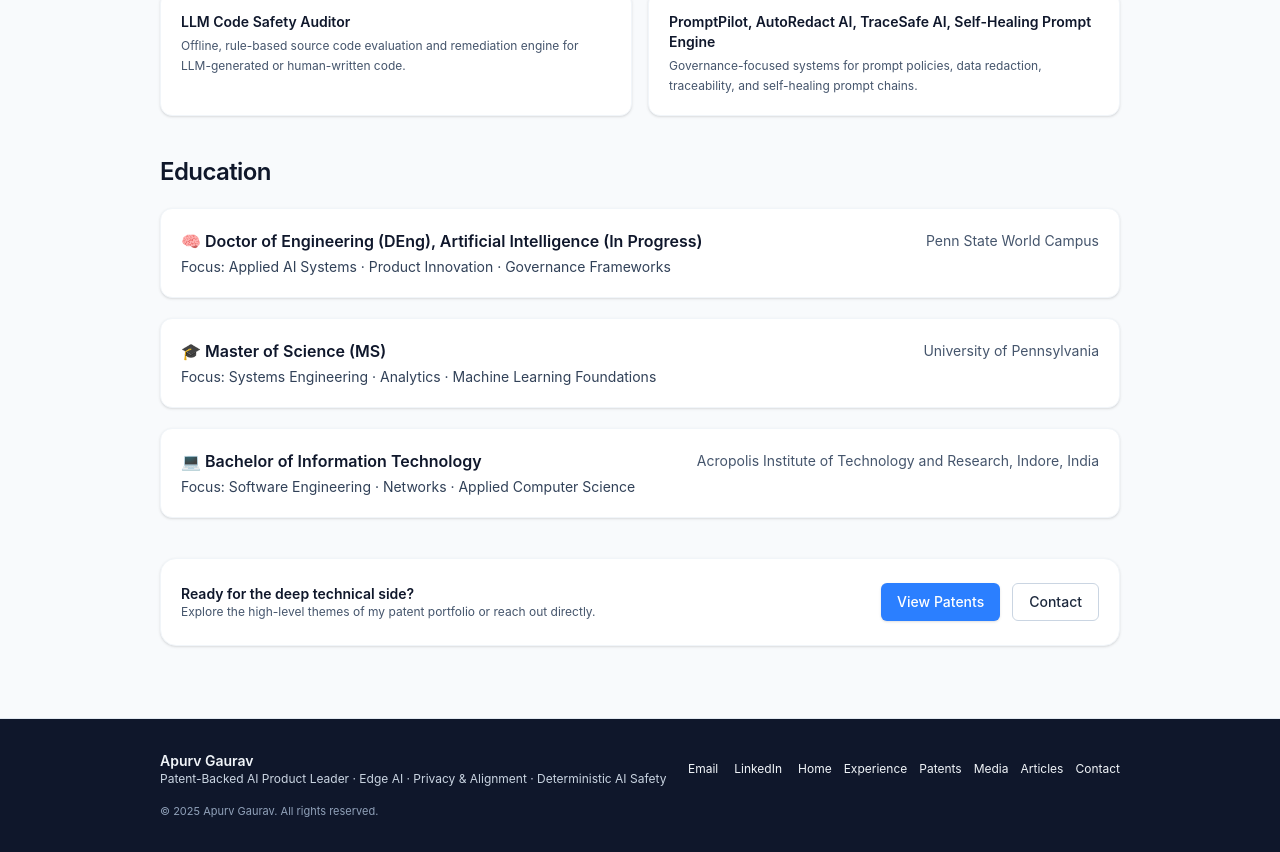
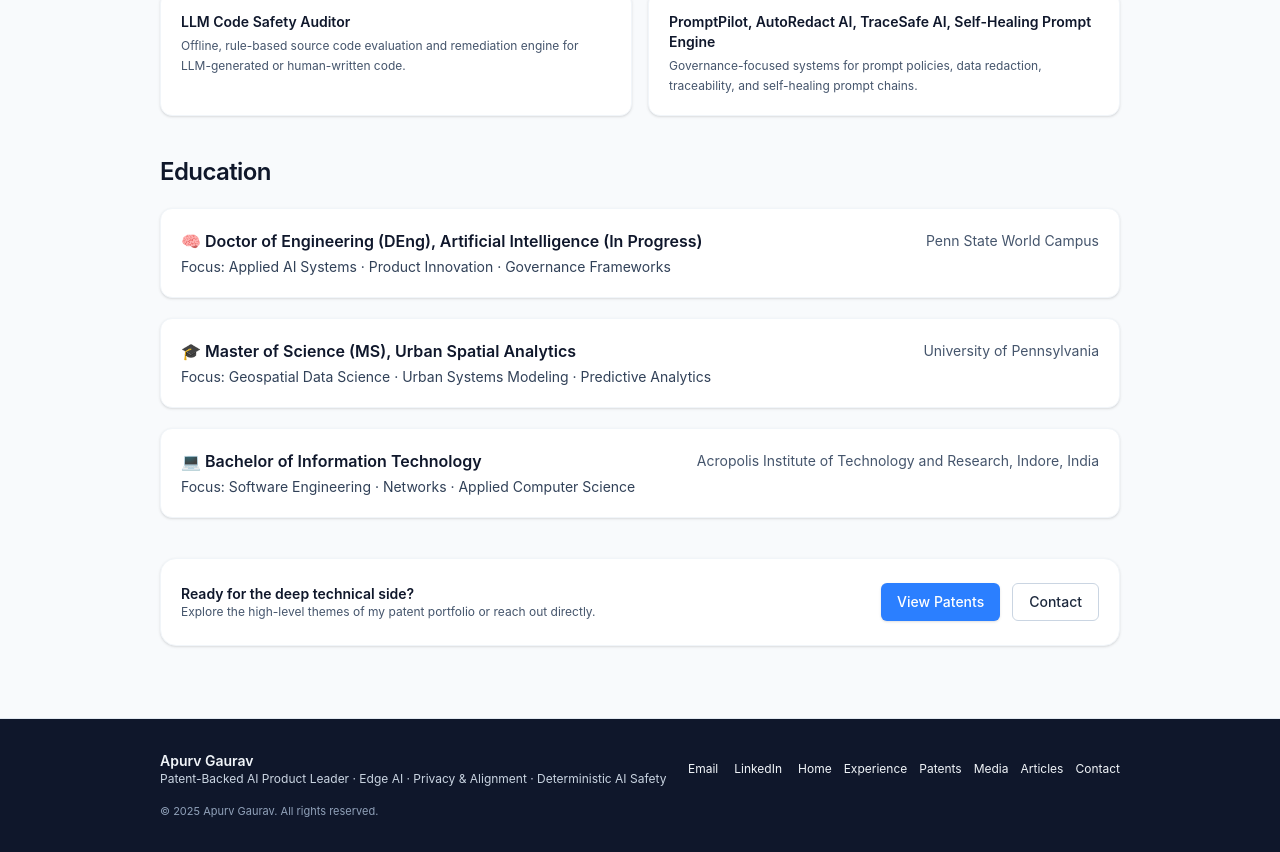
Before and after one commit to apurvgaurav/apurv-portfolio, a Next.js app: page /experience in a window 1280 px wide. Shown: the part 1531-2383 px from the top of the page. Built offline with nearby package versions, Linux system fonts and the light colour scheme.

Commit message:
Update page.tsx

```diff
--- a/app/experience/page.tsx
+++ b/app/experience/page.tsx
@@ -200,13 +200,18 @@
     <p className="mt-1 text-sm text-slate-700">Focus: Applied AI Systems · Product Innovation · Governance Frameworks</p>
   </div>
 
-  <div className="bg-white rounded-xl p-5 border border-slate-100 shadow-sm hover:shadow-md transition-shadow">
-    <div className="flex flex-col sm:flex-row sm:items-center sm:justify-between">
-      <h3 className="text-base font-semibold text-slate-900">🎓 Master of Science (MS)</h3>
-      <p className="text-sm text-slate-600">University of Pennsylvania</p>
-    </div>
-    <p className="mt-1 text-sm text-slate-700">Focus: Systems Engineering · Analytics · Machine Learning Foundations</p>
+ <div className="bg-white rounded-xl p-5 border border-slate-100 shadow-sm hover:shadow-md transition-shadow">
+  <div className="flex flex-col sm:flex-row sm:items-center sm:justify-between">
+    <h3 className="text-base font-semibold text-slate-900">
+      🎓 Master of Science (MS), Urban Spatial Analytics
+    </h3>
+    <p className="text-sm text-slate-600">University of Pennsylvania</p>
   </div>
+  <p className="mt-1 text-sm text-slate-700">
+    Focus: Geospatial Data Science · Urban Systems Modeling · Predictive Analytics
+  </p>
+</div>
+
 
   <div className="bg-white rounded-xl p-5 border border-slate-100 shadow-sm hover:shadow-md transition-shadow">
     <div className="flex flex-col sm:flex-row sm:items-center sm:justify-between">
```
